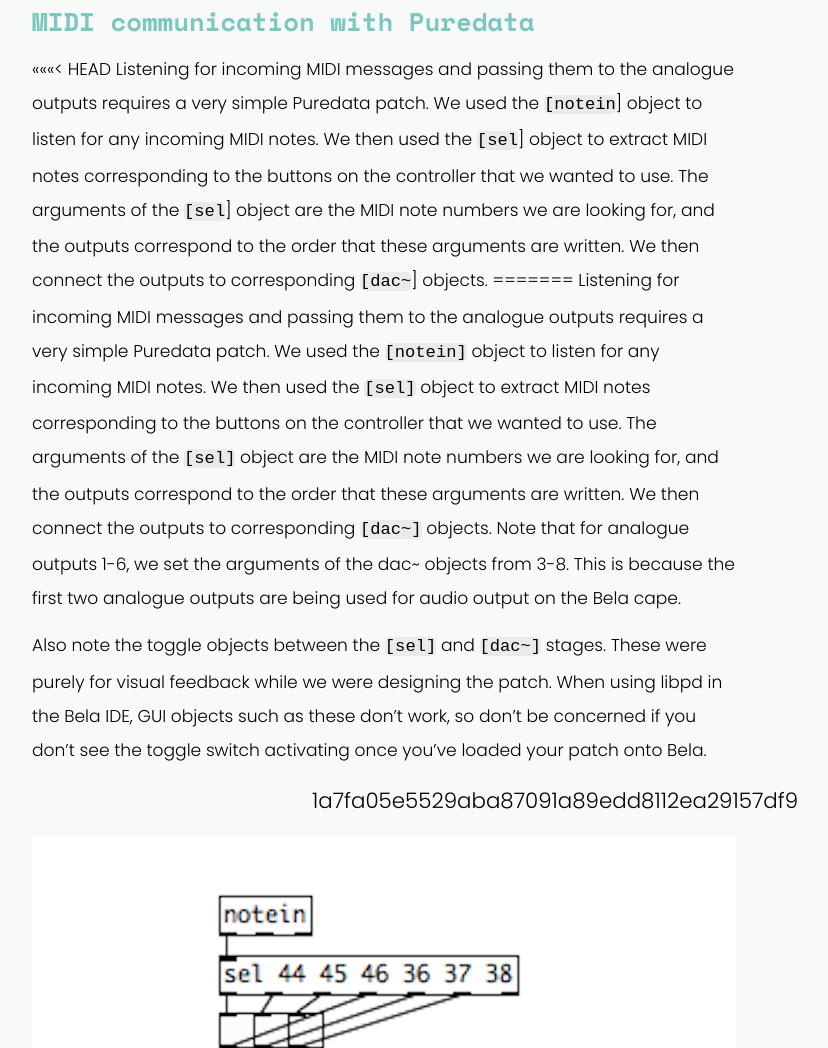
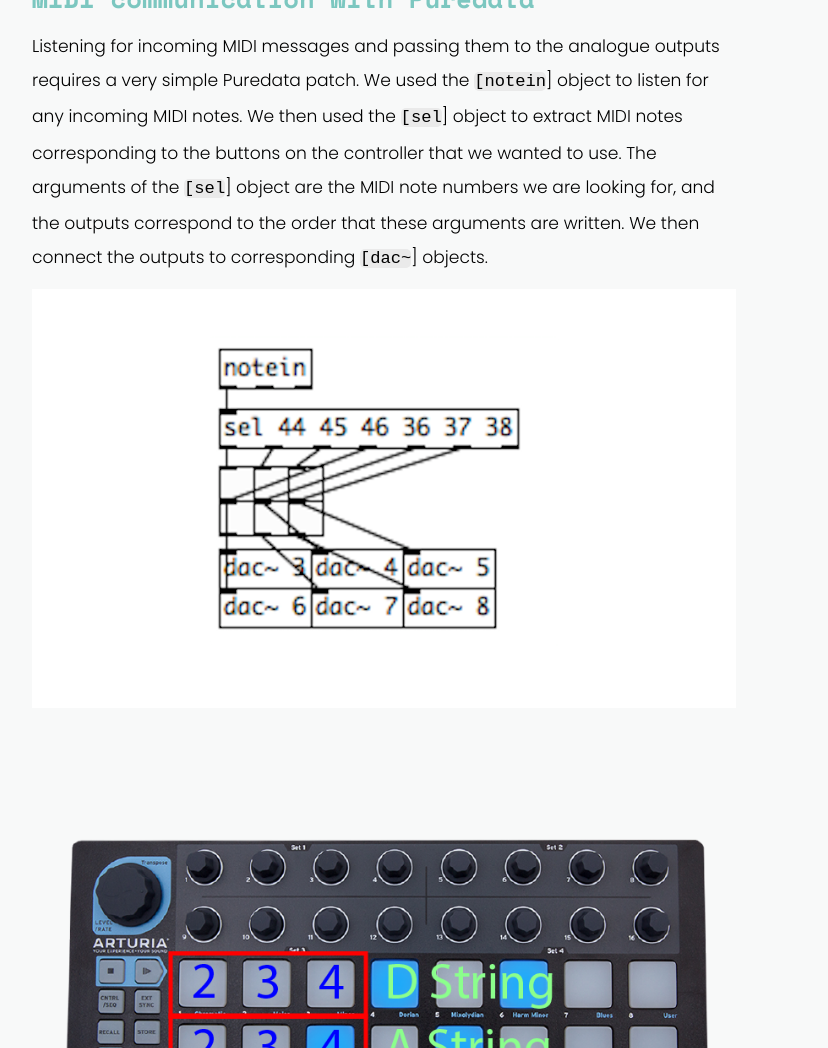
Before and after one commit to BelaPlatform/bela_newBlog, a Jekyll site: the page built from docs/_posts/2017-02-01-jacobohmi.markdown, in a window 1280 px wide and 1400 px high, scrolled down 2912 px, cut to the strip 352-1400 px from the top of the window. Shown: the whole strip, without its empty margins (256-1084 px from the left). Built offline with Jekyll 4.4.1, drawn with Linux system fonts in a browser that asks for light colours; nearby versions of some CDN libraries; some of the changed text lies outside the part shown.

Commit message:
Additional changes to text

```diff
--- a/docs/_posts/2017-02-01-jacobohmi.markdown
+++ b/docs/_posts/2017-02-01-jacobohmi.markdown
@@ -24,21 +24,13 @@
 
 Solenoids require a higher current than the Bela can provide, so we require an external power supply.  Here’s a schematic of the circuitry we used for a single solenoid channel. We used a TIP102 transistor to drive each solenoid:
 
-{% include single-image.html fileName="Jacob-OHMI/3_Solenoid_Circuit.png" caption="" %}
+{% include single-image.html fileName="Jacob-OHMI/3_Solenoid_Circuit.png" caption="Schematic of the solenoid driving circuit" %}
 
-Here’s an image of the final circuit on the breadboard:
-
-{% include single-image.html fileName="Jacob-OHMI/4_Breadboard_Annotated.png" caption="" %}
+{% include single-image.html fileName="Jacob-OHMI/4_Breadboard_Annotated.png" caption="The final circuit on a breadboard" %}
 
 ## MIDI communication with Puredata
 
-<<<<<<< HEAD
 Listening for incoming MIDI messages and passing them to the analogue outputs requires a very simple Puredata patch. We used the `[notein`] object to listen for any incoming MIDI notes. We then used the `[sel`] object to extract MIDI notes corresponding to the buttons on the controller that we wanted to use. The arguments of the `[sel`] object are the MIDI note numbers we are looking for, and the outputs correspond to the order that these arguments are written. We then connect the outputs to corresponding `[dac~`] objects.
-=======
-Listening for incoming MIDI messages and passing them to the analogue outputs requires a very simple Puredata patch. We used the `[notein]` object to listen for any incoming MIDI notes. We then used the `[sel]` object to extract MIDI notes corresponding to the buttons on the controller that we wanted to use. The arguments of the `[sel]` object are the MIDI note numbers we are looking for, and the outputs correspond to the order that these arguments are written. We then connect the outputs to corresponding `[dac~]` objects. Note that for analogue outputs 1-6, we set the arguments of the dac~ objects from 3-8. This is because the first two analogue outputs are being used for audio output on the Bela cape.
-
-Also note the toggle objects between the `[sel]` and `[dac~]` stages. These were purely for visual feedback while we were designing the patch. When using libpd in the Bela IDE, GUI objects such as these don’t work, so don’t be concerned if you don’t see the toggle switch activating once you’ve loaded your patch onto Bela.
->>>>>>> 1a7fa05e5529aba87091a89edd8112ea29157df9
 
 {% include single-image.html fileName="Jacob-OHMI/5_Puredata_Patch.png" caption="" %}
 
```
Also changed, not shown: other parts of docs/_posts/2017-02-01-jacobohmi.markdown (+1 -1 lines).
